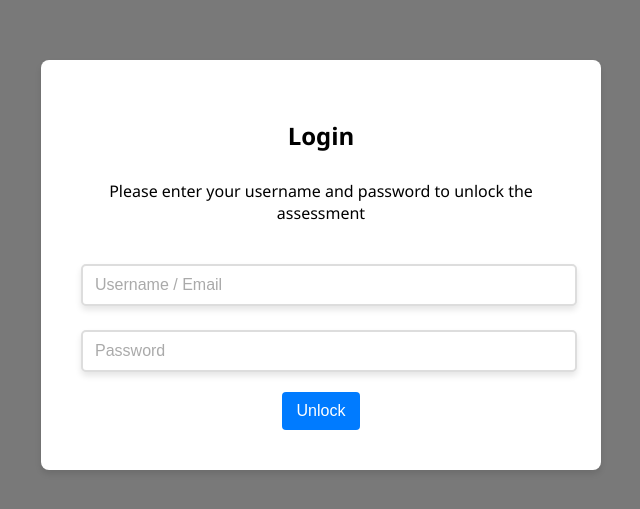
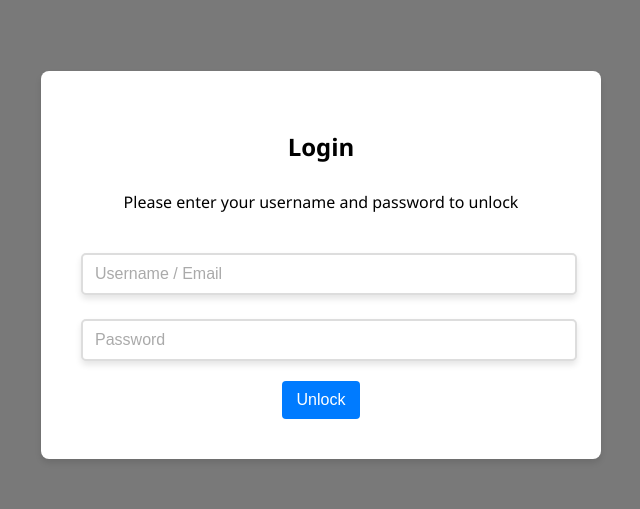
Before and after one commit to Melissaz/k10, a plain HTML site: page index.html in a window 1280 px wide. Shown: the part 135-644 px from the top of the page, without its empty margins (319-959 px from the left). Drawn offline with nearby package versions, Linux system fonts and the light colour scheme.

Commit message:
Update index.html

```diff
--- a/index.html
+++ b/index.html
@@ -29,7 +29,7 @@
          class="modal">
         <div class="modal-content">
             <h2>Login</h2>
-            <div class="text-area"> Please enter your username and password to unlock the assessment</div>
+            <div class="text-area"> Please enter your username and password to unlock</div>
 
             <input type="text"
                    id="usernameField"
```
